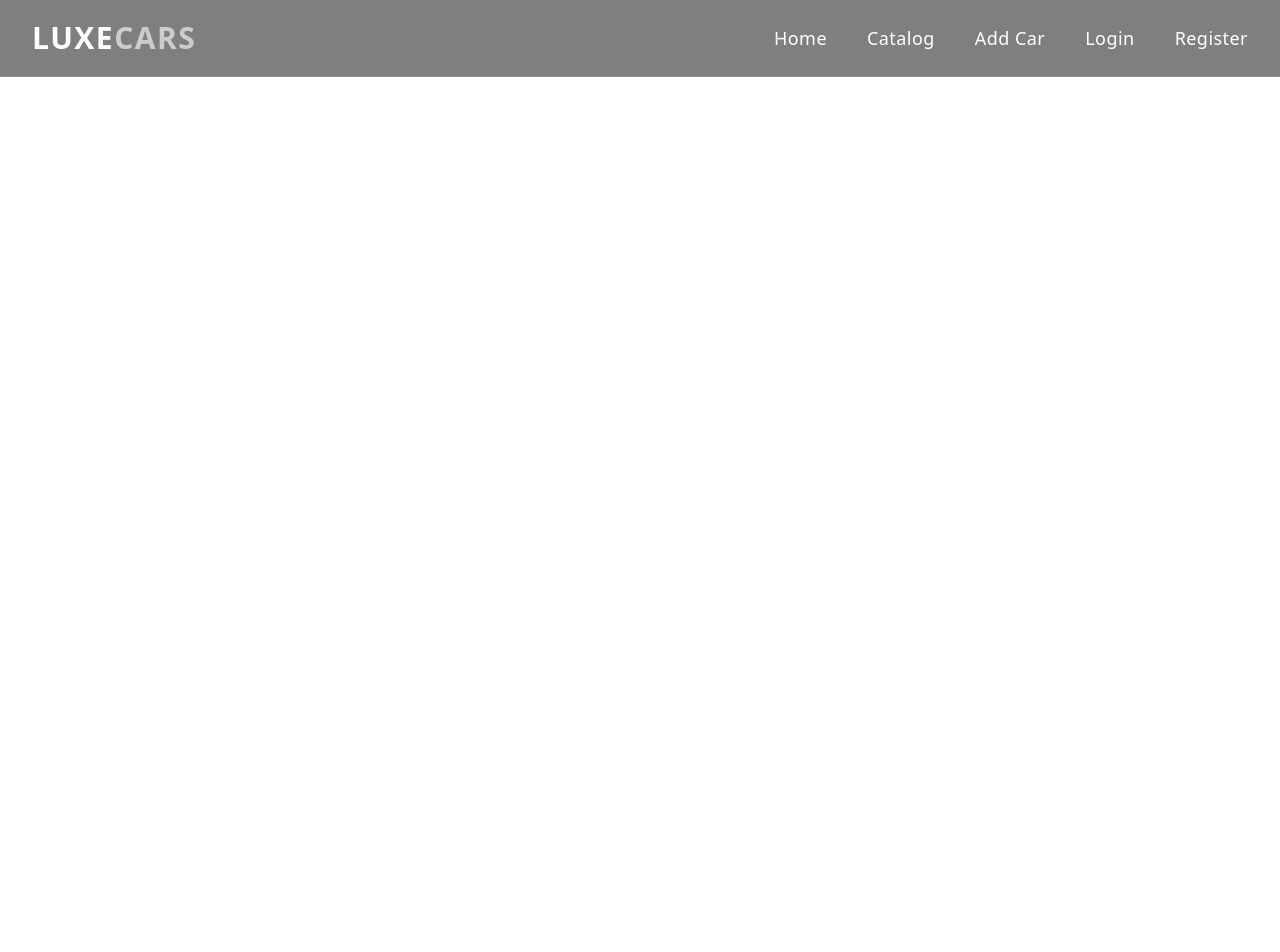
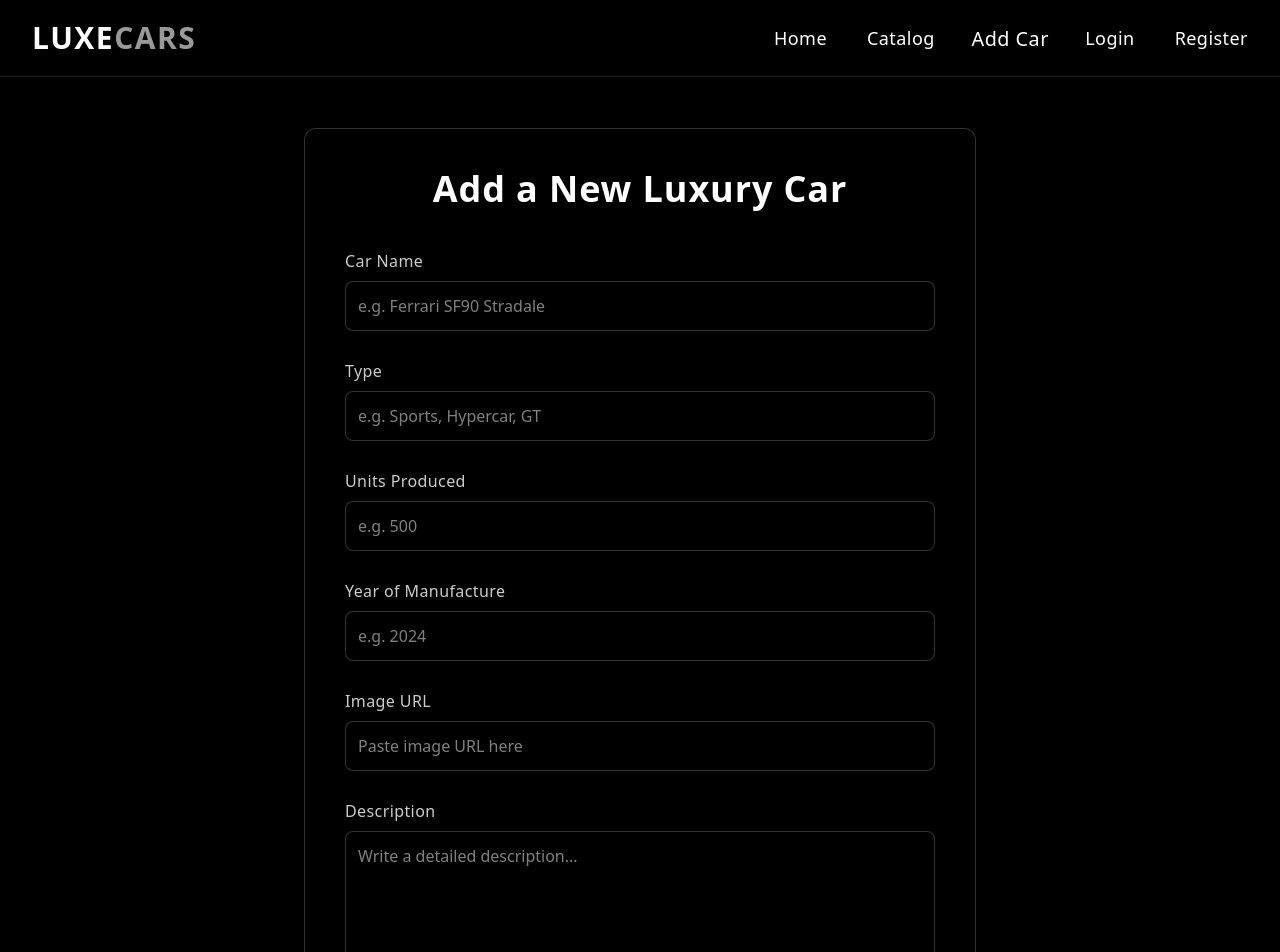
Before and after one commit to aleksnachev/js-module2-reactjs-exam-project-sports-cars, a React (Vite) app in the folder client/: page /addCar in a window 1280 px wide. Shown: the top 952 px of the page. Before the commit the page ends 800 px from the top, so only its background shows below. Built offline with nearby package versions, Linux system fonts and the light colour scheme.

Commit message:
add addCar component and update header

```diff
--- a/client/src/App.jsx
+++ b/client/src/App.jsx
@@ -4,6 +4,7 @@ import Header from './components/header/Header.jsx'
 import Catalog from './components/catalog/Catalog.jsx'
 import Login from './components/login/Login.jsx'
 import Register from './components/register/Register.jsx'
+import AddCar from './components/add-car/AddCar.jsx'
 
 function App() {
 
@@ -16,6 +17,7 @@ function App() {
                     <Route path="/catalog" element={<Catalog/>}/>
                     <Route path="/login" element={<Login/>}/>
                     <Route path="/register" element={<Register/>}/>
+                    <Route path="/addCar" element={<AddCar/>}/>
 
                 </Routes>
         </>
--- /dev/null
+++ b/client/src/components/add-car/AddCar.jsx
@@ -0,0 +1,81 @@
+export default function AddCar() {
+    return (
+        <div className="min-h-screen bg-black pt-32 px-6 flex justify-center">
+            <div className="w-full max-w-2xl border border-white/20 bg-black/40 backdrop-blur-md rounded-xl p-10">
+
+                <h1 className="text-white text-4xl font-semibold mb-10 tracking-wide text-center">
+                    Add a New Luxury Car
+                </h1>
+
+                <form className="flex flex-col gap-7">
+
+                    {/* Car Name */}
+                    <div className="flex flex-col gap-2">
+                        <label className="text-white/80 tracking-wide">Car Name</label>
+                        <input
+                            type="text"
+                            placeholder="e.g. Ferrari SF90 Stradale"
+                            className="bg-black/30 border border-white/20 rounded-lg p-3 text-white focus:outline-none focus:border-white/40"
+                        />
+                    </div>
+
+                    {/* Type */}
+                    <div className="flex flex-col gap-2">
+                        <label className="text-white/80 tracking-wide">Type</label>
+                        <input
+                            type="text"
+                            placeholder="e.g. Sports, Hypercar, GT"
+                            className="bg-black/30 border border-white/20 rounded-lg p-3 text-white focus:outline-none focus:border-white/40"
+                        />
+                    </div>
+
+                    {/* Units Produced */}
+                    <div className="flex flex-col gap-2">
+                        <label className="text-white/80 tracking-wide">Units Produced</label>
+                        <input
+                            type="number"
+                            placeholder="e.g. 500"
+                            className="bg-black/30 border border-white/20 rounded-lg p-3 text-white focus:outline-none focus:border-white/40"
+                        />
+                    </div>
+
+                    {/* Year of Manufacture */}
+                    <div className="flex flex-col gap-2">
+                        <label className="text-white/80 tracking-wide">Year of Manufacture</label>
+                        <input
+                            type="number"
+                            placeholder="e.g. 2024"
+                            className="bg-black/30 border border-white/20 rounded-lg p-3 text-white focus:outline-none focus:border-white/40"
+                        />
+                    </div>
+
+                    {/* Image URL */}
+                    <div className="flex flex-col gap-2">
+                        <label className="text-white/80 tracking-wide">Image URL</label>
+                        <input
+                            type="text"
+                            placeholder="Paste image URL here"
+                            className="bg-black/30 border border-white/20 rounded-lg p-3 text-white focus:outline-none focus:border-white/40"
+                        />
+                    </div>
+
+                    {/* Description */}
+                    <div className="flex flex-col gap-2">
+                        <label className="text-white/80 tracking-wide">Description</label>
+                        <textarea
+                            rows="5"
+                            placeholder="Write a detailed description..."
+                            className="bg-black/30 border border-white/20 rounded-lg p-3 text-white focus:outline-none focus:border-white/40 resize-none"
+                        ></textarea>
+                    </div>
+
+                    {/* Submit Button */}
+                    <button className="w-full border border-white/40 text-white py-3 rounded-lg mt-4 hover:bg-white hover:text-black transition-all tracking-wide text-lg">
+                        Add Car
+                    </button>
+
+                </form>
+            </div>
+        </div>
+    );
+}
--- a/client/src/components/header/Header.jsx
+++ b/client/src/components/header/Header.jsx
@@ -41,7 +41,7 @@ export default function Header() {
                     </NavLink>
 
                     <NavLink
-                        to="/add-car"
+                        to="/addCar"
                         className={({ isActive }) =>
                             isActive
                                 ? `${navStyles} brightness-150 scale-110`
```
